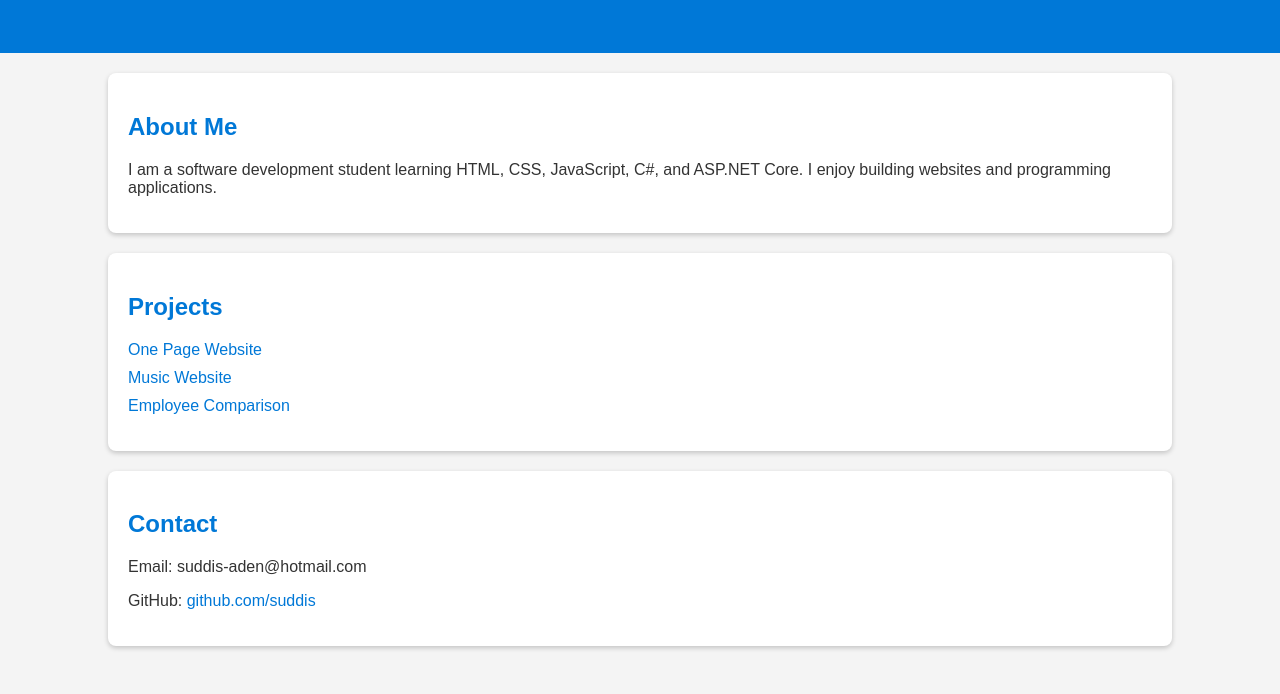
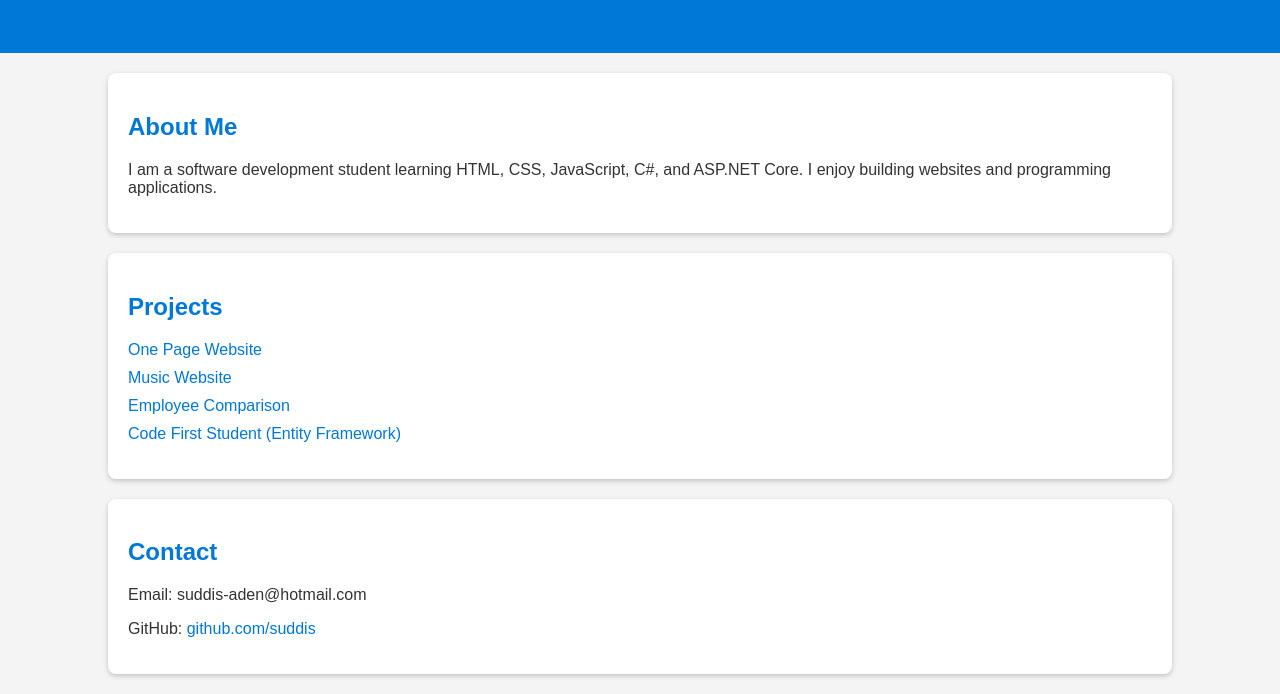
Before and after one commit to suddis/portfolio-respository, a plain HTML site: page index.html in a window 1280 px wide. Shown: the part 141-835 px from the top of the page. Before the commit the page ends 807 px from the top, so only its background shows below. Drawn offline with Linux system fonts and the light colour scheme.

Commit message:
Added Code First Student to portfolio

```diff
--- a/index.html
+++ b/index.html
@@ -27,6 +27,7 @@
             <li><a href="https://github.com/suddis/OnePageWebsite" target="_blank">One Page Website</a></li>
             <li><a href="https://github.com/suddis/MusicWebsite" target="_blank">Music Website</a></li>
             <li><a href="https://github.com/suddis/EmployeeComparison" target="_blank">Employee Comparison</a></li>
+            <li><a href="https://github.com/suddis/CodeFirstStudent" target="_blank">Code First Student (Entity Framework)</a></li>
         </ul>
     </section>
 
```
